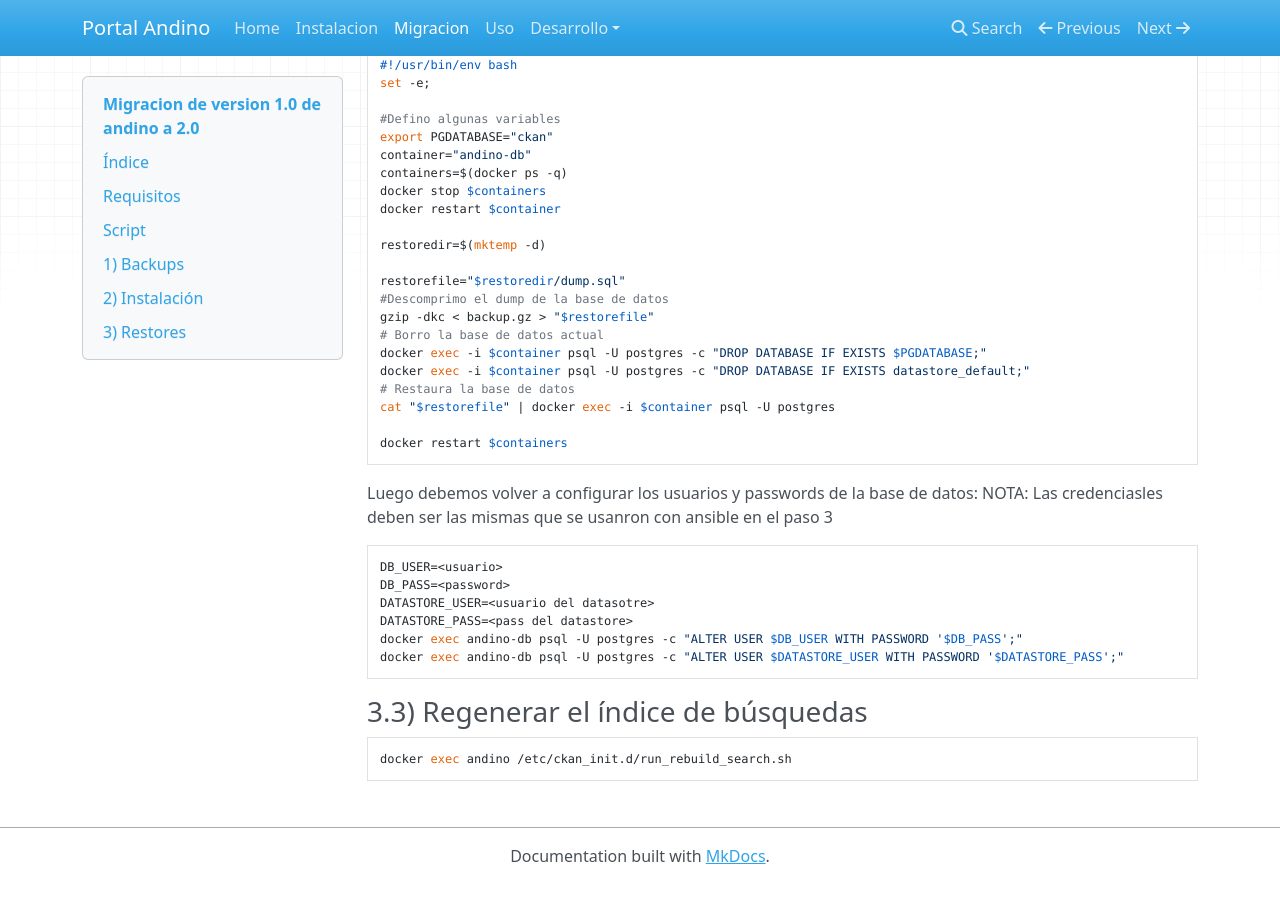
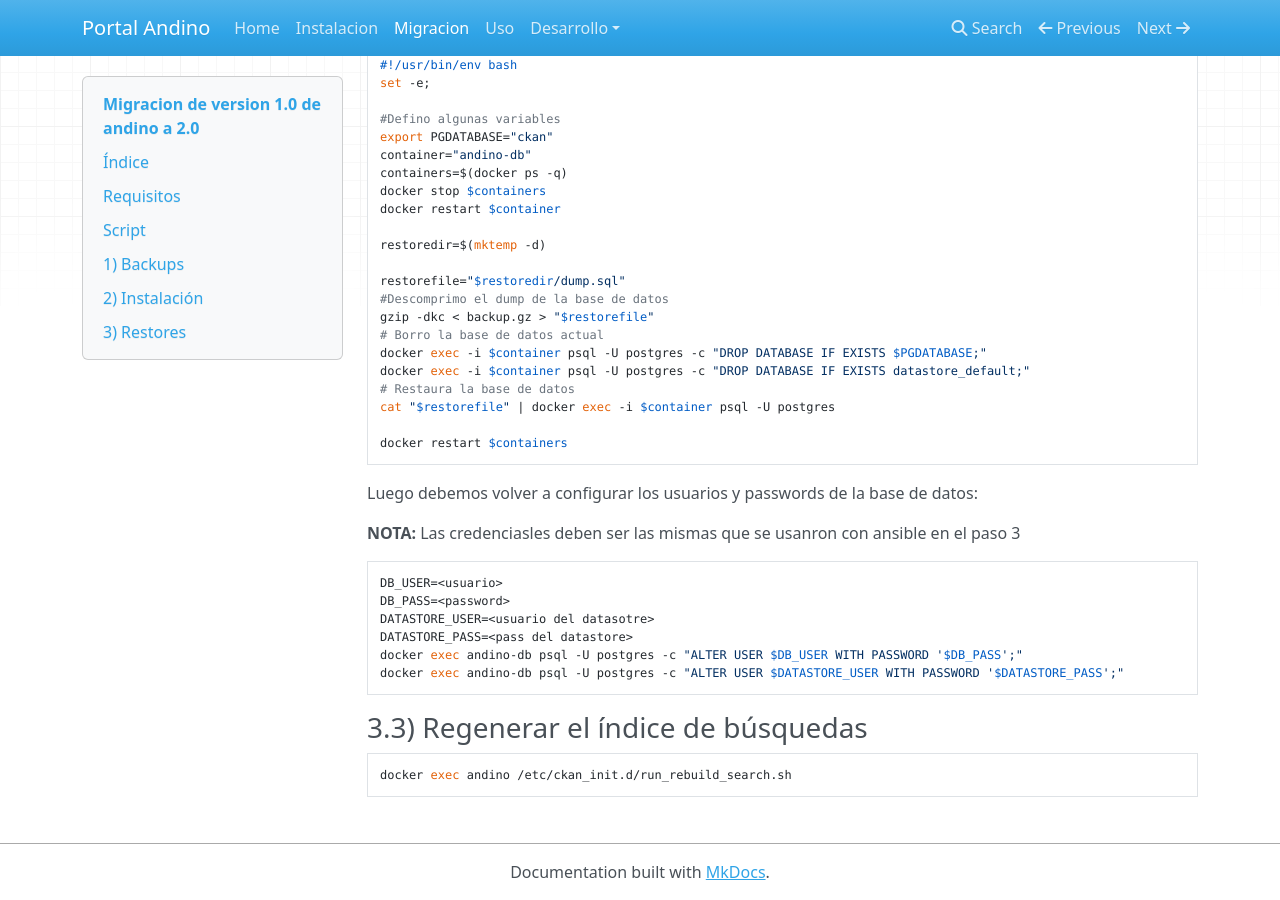
Before and after one commit to datosgobar/portal-andino, an MkDocs documentation site: the page built from docs/setup/migration.md, in a window 1280 px wide and 900 px high, scrolled down 4323 px. Built offline with MkDocs 1.6.1, drawn with Linux system fonts in a browser that asks for light colours; nearby versions of some CDN libraries; old or Windows-style settings are respelled for this version of MkDocs.

Commit message:
Minor fix

````diff
--- a/docs/setup/migration.md
+++ b/docs/setup/migration.md
@@ -227,7 +227,9 @@ cat "$restorefile" | docker exec -i $container psql -U postgres
 docker restart $containers
 ```
 
-Luego debemos volver a configurar los usuarios y passwords de la base de datos: NOTA: Las credenciasles deben ser las mismas que se usanron con ansible en el paso 3
+Luego debemos volver a configurar los usuarios y passwords de la base de datos:
+
+**NOTA:** Las credenciasles deben ser las mismas que se usanron con ansible en el paso 3
 
 
     DB_USER=<usuario>
````
